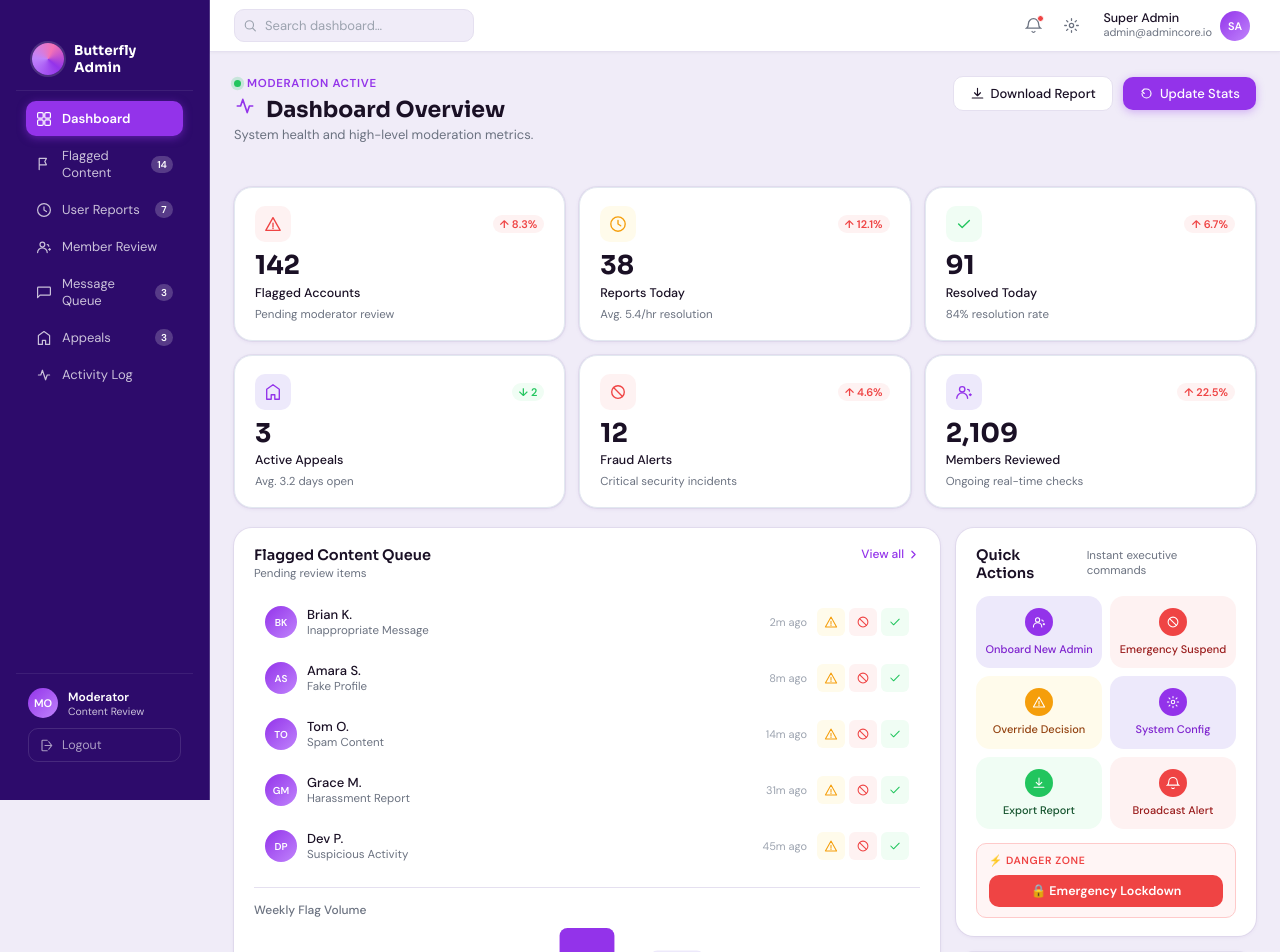
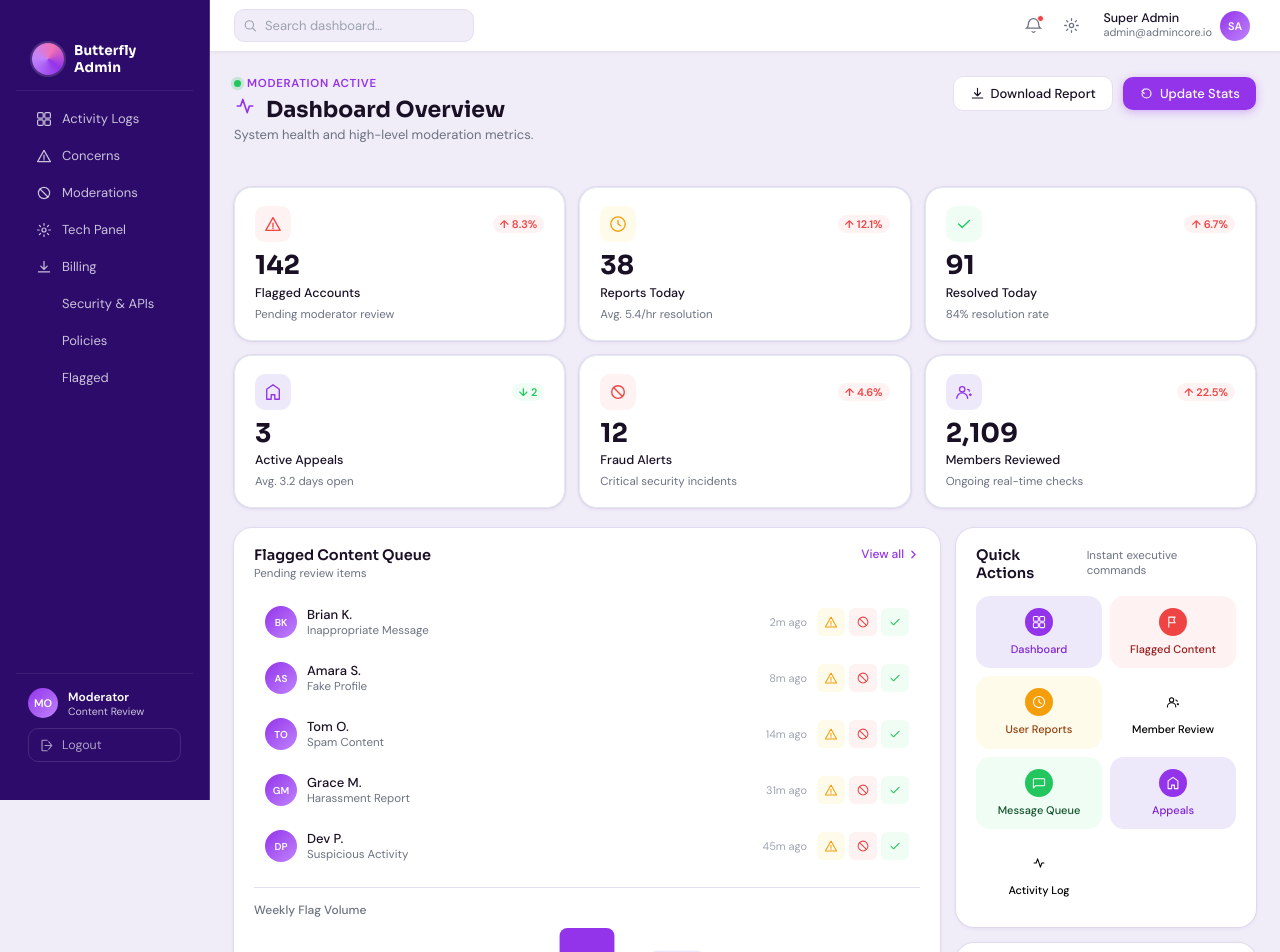
Before and after one commit to IjeButterfly-Relationship-app/Portal, a React (Create React App) app: page /moderatordashboard in a window 1280 px wide. Shown: the top 952 px of the page. Built offline with nearby package versions, Linux system fonts and the light colour scheme.

Commit message:
ModerationDashboard

```diff
--- a/src/pages/ModeratorDashboard.jsx
+++ b/src/pages/ModeratorDashboard.jsx
@@ -398,13 +398,14 @@ const appealItems = [
 ];
 
 const navItems = [
-  { label: "Dashboard", icon: Icon.dashboard, active: true },
-  { label: "Flagged Content", icon: Icon.flags, badge: 14 },
-  { label: "User Reports", icon: Icon.reports, badge: 7 },
-  { label: "Member Review", icon: Icon.members },
-  { label: "Message Queue", icon: Icon.messages, badge: 3 },
-  { label: "Appeals", icon: Icon.appeals, badge: 3 },
-  { label: "Activity Log", icon: Icon.activity },
+  { label: "Activity Logs", icon: Icon.dashboard, active: true },
+  { label: "Concerns", icon: Icon.warn },
+  { label: "Moderations", icon: Icon.ban },
+  { label: "Tech Panel", icon: Icon.settings },
+  { label: "Billing", icon: Icon.download },
+  { label: "Security & APIs", icon: Icon.lock },
+  { label: "Policies", icon: Icon.file },
+  { label: "Flagged", icon: Icon.flag },
 ];
 
 // ── Stat Card ─────────────────────────────────────────────────────────────────
@@ -746,10 +747,10 @@ const ModeratorDashboard = () => {
 
             {/* Right column */}
             <div className="mid-right">
-              {/* Quick Actions */}
-              <section className="card" aria-labelledby="qa-heading">
+              {/* Sidebar Actions */}
+              <section className="card" aria-labelledby="sidebar-actions-heading">
                 <div className="card__header">
-                  <h2 className="card__title" id="qa-heading">
+                  <h2 className="card__title" id="sidebar-actions-heading">
                     Quick Actions
                   </h2>
                   <p className="card__sub">Instant executive commands</p>
@@ -757,44 +758,49 @@ const ModeratorDashboard = () => {
                 <div className="qa-grid">
                   {[
                     {
-                      label: "Onboard New Admin",
-                      icon: Icon.members,
+                      label: "Dashboard",
+                      icon: Icon.dashboard,
                       color: "purple",
                     },
                     {
-                      label: "Emergency Suspend",
-                      icon: Icon.ban,
+                      label: "Flagged Content",
+                      icon: Icon.flags,
                       color: "red",
                     },
                     {
-                      label: "Override Decision",
-                      icon: Icon.warn,
+                      label: "User Reports",
+                      icon: Icon.reports,
                       color: "orange",
                     },
                     {
-                      label: "System Config",
-                      icon: Icon.settings,
+                      label: "Member Review",
+                      icon: Icon.members,
+                      color: "blue",
+                    },
+                    {
+                      label: "Message Queue",
+                      icon: Icon.messages,
+                      color: "green",
+                    },
+                    {
+                      label: "Appeals",
+                      icon: Icon.appeals,
                       color: "purple",
                     },
                     {
-                      label: "Export Report",
-                      icon: Icon.download,
-                      color: "green",
+                      label: "Activity Log",
+                      icon: Icon.activity,
+                      color: "blue",
                     },
-                    { label: "Broadcast Alert", icon: Icon.bell, color: "red" },
-                  ].map((qa) => (
+                  ].map((action) => (
                     <button
-                      key={qa.label}
-                      className={`qa-btn qa-btn--${qa.color}`}
+                      key={action.label}
+                      className={`qa-btn qa-btn--${action.color}`}
                     >
-                      <span className="qa-btn__icon">{qa.icon}</span>
-                      <span className="qa-btn__label">{qa.label}</span>
+                      <span className="qa-btn__icon">{action.icon}</span>
+                      <span className="qa-btn__label">{action.label}</span>
                     </button>
                   ))}
-                </div>
-                <div className="danger-zone">
-                  <span className="danger-zone__label">⚡ DANGER ZONE</span>
-                  <button className="danger-btn">🔒 Emergency Lockdown</button>
                 </div>
               </section>
 
```
